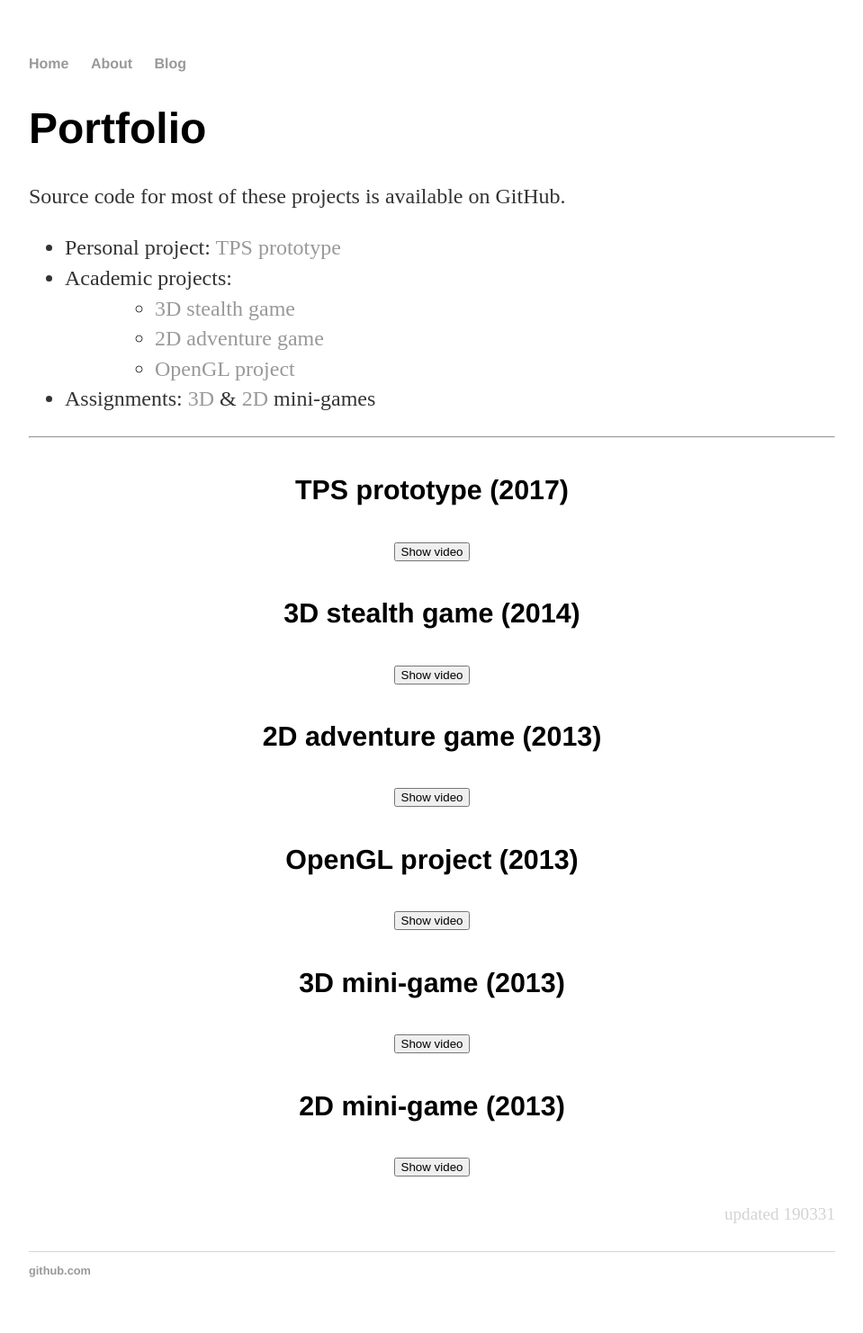
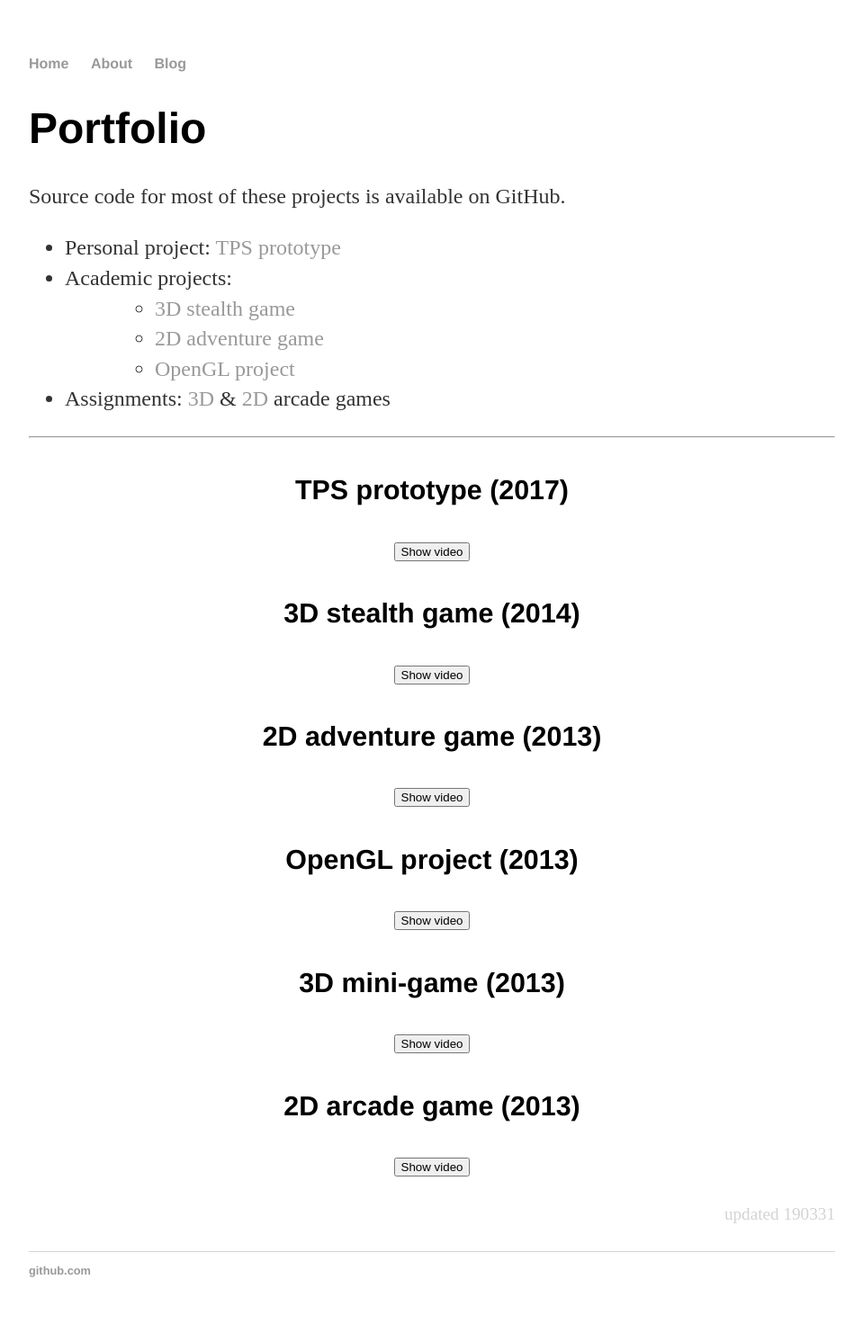
Before and after one commit to lbtb/lbtb.github.io, a Jekyll site: the page built from portfolio/index.html, in a window 1280 px wide. Shown: the whole page at 90% size, without its empty margins (160-1119 px from the left). Built offline with Jekyll 4.4.1, drawn with Linux system fonts in a browser that asks for light colours.

Commit message:
Update index.html

```diff
--- a/portfolio/index.html
+++ b/portfolio/index.html
@@ -67,7 +67,7 @@ title: Portfolio
 						<li><a href="#OpenGL">OpenGL project</a></li>
 					</ul>
 				</li>
-				<li>Assignments: <a href="#Arcade3D">3D</a> & <a href="#Arcade2D">2D</a> mini-games</li>
+				<li>Assignments: <a href="#Arcade3D">3D</a> & <a href="#Arcade2D">2D</a> arcade games</li>
 			</ul>
 
 			<hr/>
@@ -108,10 +108,10 @@ title: Portfolio
 					<br/><b>Tools:</b> Visual Studio, C#, MonoGame, Blender, Photoshop
 				</p>
 
-				<h4 id="Arcade2D">2D mini-game (2013)</h4>
+				<h4 id="Arcade2D">2D arcade game (2013)</h4>
 				<button id="Arcade2D_button" onclick="showVid('Arcade2D')">Show video</button>
 				<p class="video" id="Arcade2D_vid">
-					<iframe width="768" height="432" src="https://www.youtube-nocookie.com/embed/_" frameborder="0" allow="accelerometer; autoplay; encrypted-media; gyroscope; picture-in-picture" allowfullscreen></iframe>
+					<iframe width="768" height="432" src="https://www.youtube-nocookie.com/embed/_jG7ZCmZw-o" frameborder="0" allow="accelerometer; autoplay; encrypted-media; gyroscope; picture-in-picture" allowfullscreen></iframe>
 					<br/><b>Tools:</b> Visual Studio, C#, MonoGame, Photoshop
 				</p>
 			</div>
```
